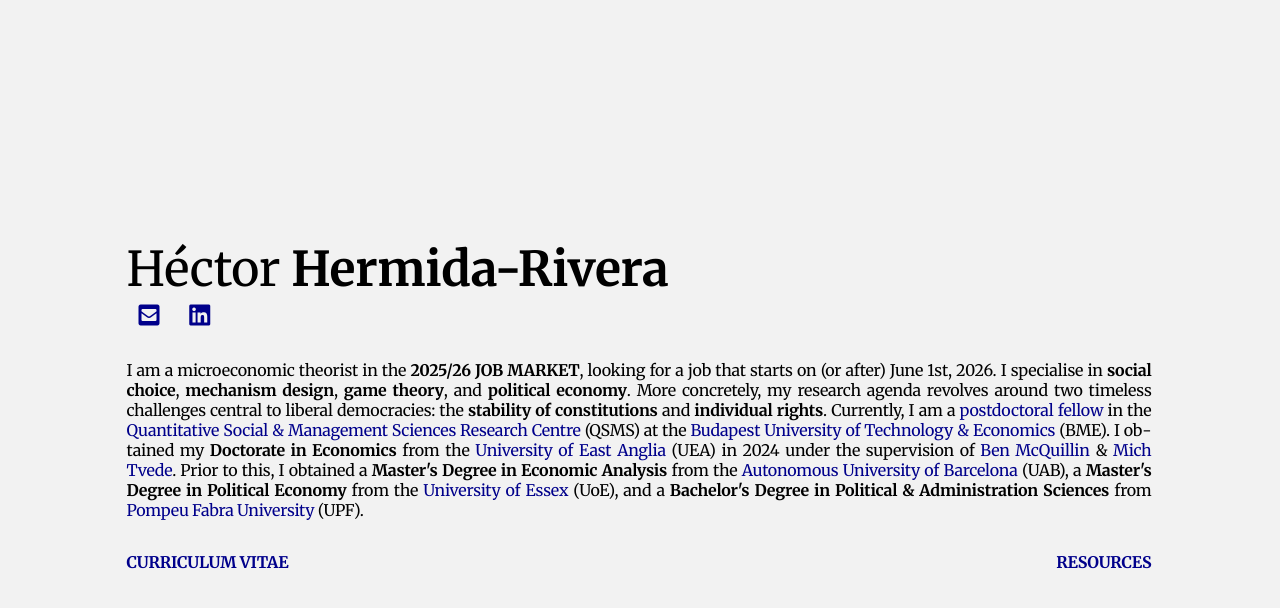
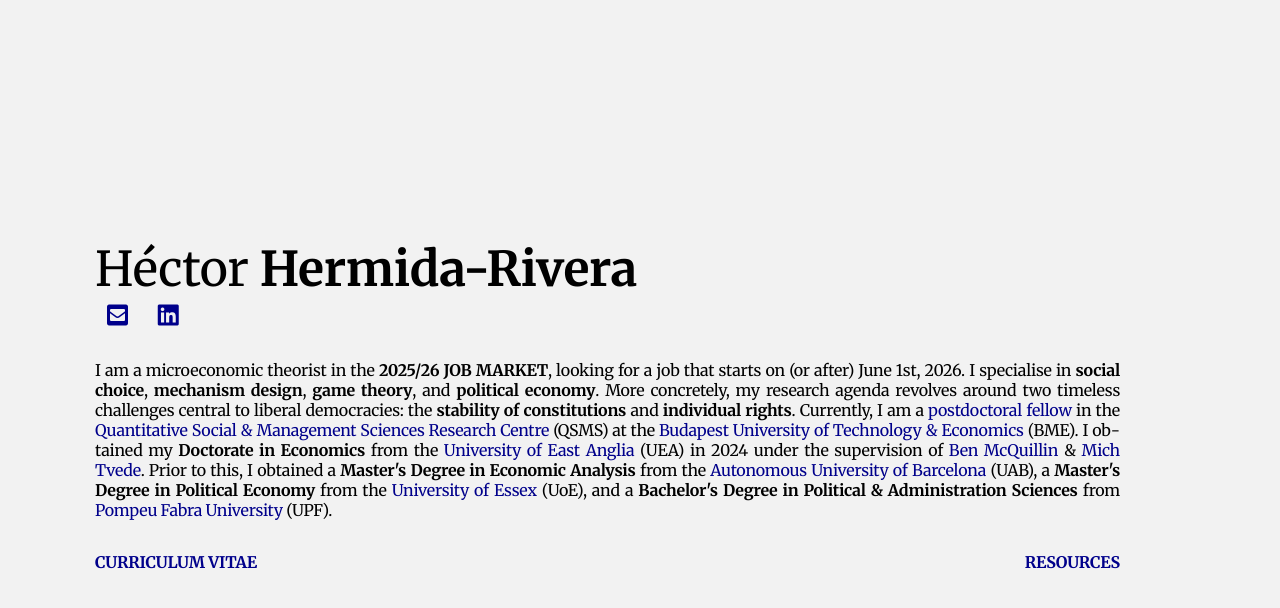
Before and after one commit to HectorHermidaRivera/hectorhermidarivera.github.io, a Jekyll site: the page built from index.md, in a window 1280 px wide. Shown: the top 608 px of the page. Built offline with Jekyll 4.4.1, drawn with Linux system fonts in a browser that asks for light colours; a style sheet for code colours, icons or effects is not loaded.

Commit message:
Update style.css

```diff
--- a/assets/css/style.css
+++ b/assets/css/style.css
@@ -50,7 +50,7 @@ body {
 
 body.home-page .content {
   padding-left: 5px !important;
-  padding-right: 7px !important;
+  padding-right: 70px !important;
 }
 
 /* TITLE */
```
